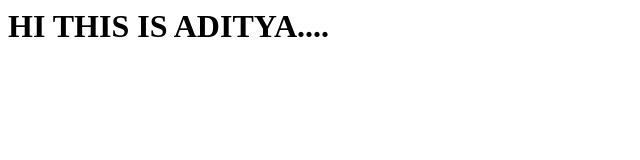
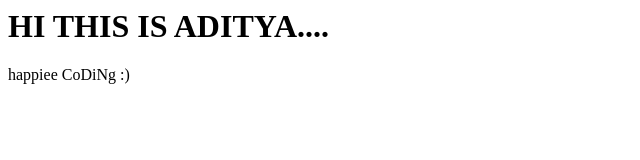
Before and after one commit to satyaaditya/satyaaditya.github.io, a plain HTML site: page index.html in a window 1280 px wide. Shown: the whole page, without its empty margins (0-640 px from the left). Drawn offline with Linux system fonts and the light colour scheme.

Commit message:
Update index.html

```diff
--- a/index.html
+++ b/index.html
@@ -2,6 +2,7 @@
 <head></head>
 <body>
 <h1>HI THIS IS ADITYA....</h1>
+  <p>happiee CoDiNg  :)</p>
 
 </body>
 </html>
```
